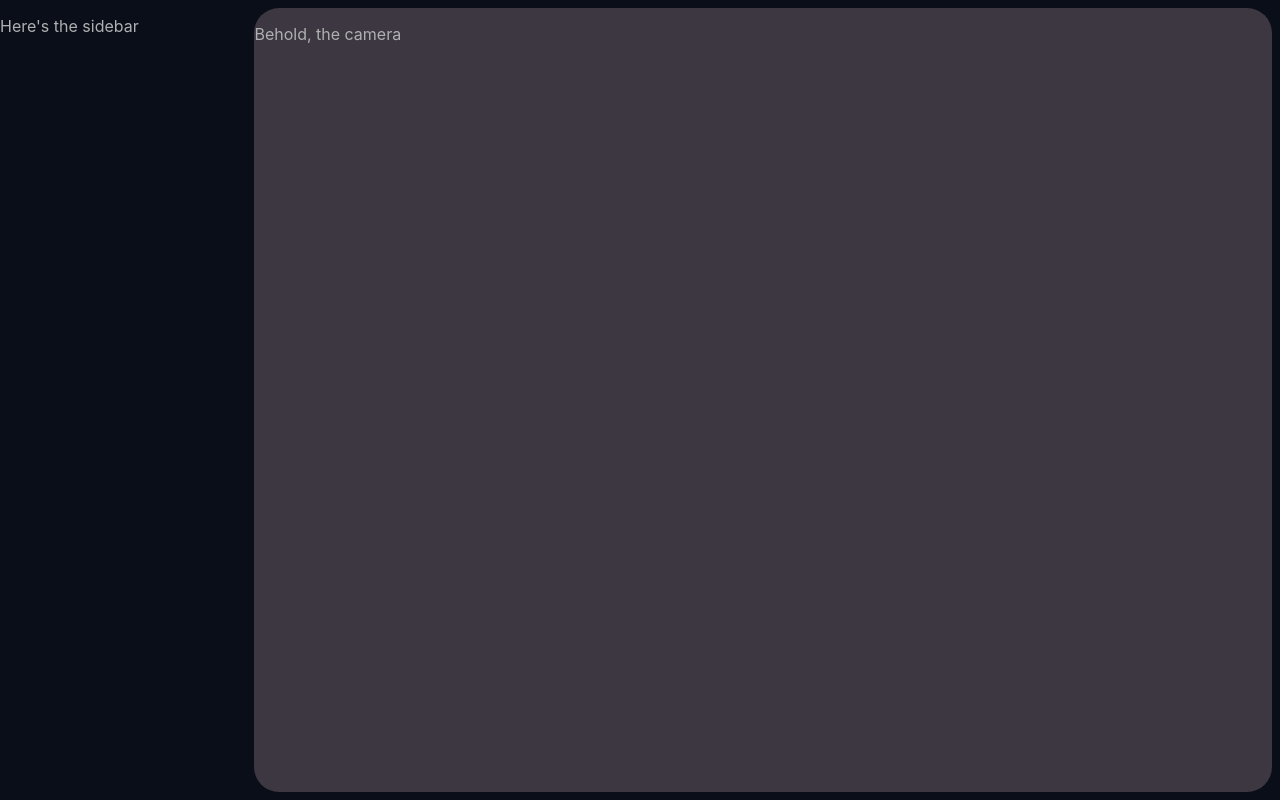
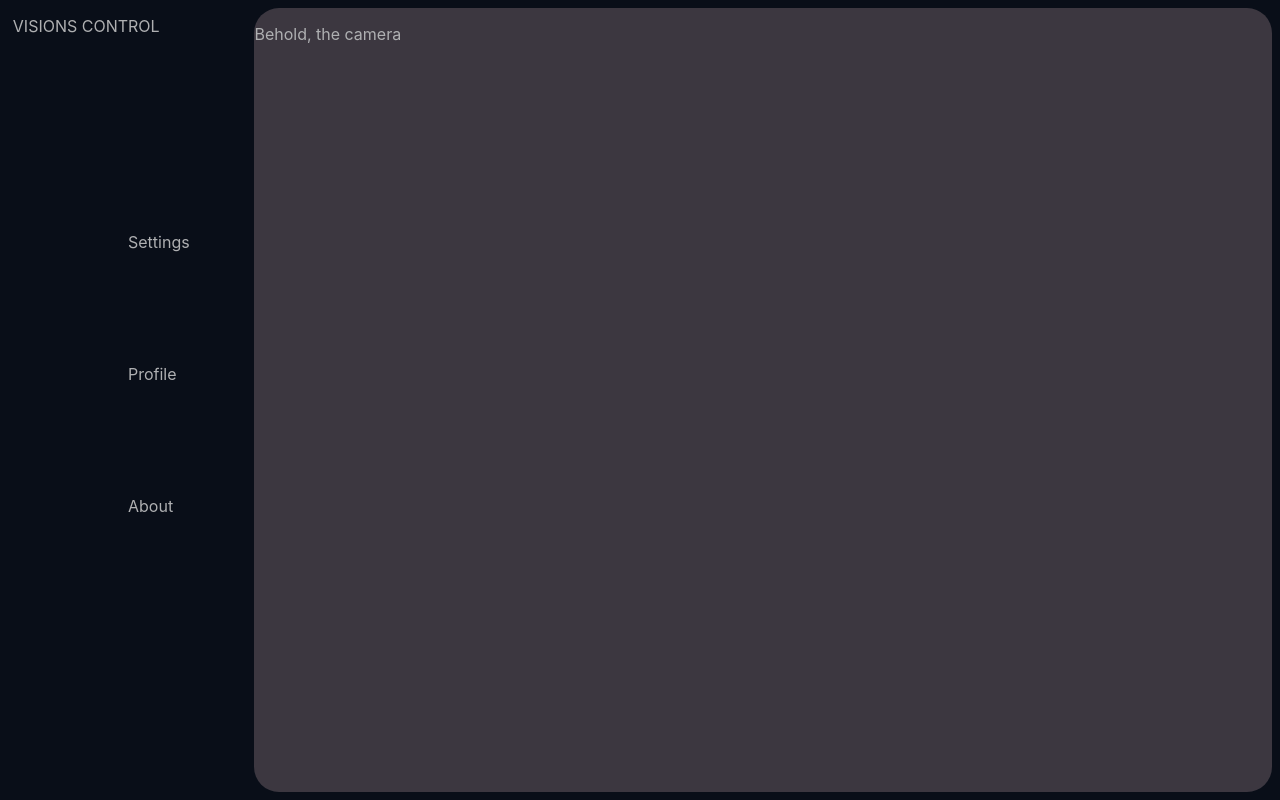
Before and after one commit to aggie-coding-club/Gesture, a React (Create React App) app in the folder front-end/: page / in a window 1280 px wide. Built offline with nearby package versions, Linux system fonts and the light colour scheme.

Commit message:
layout of options on sidebar

```diff
--- a/front-end/src/components/MainScreen/MainLayout.js
+++ b/front-end/src/components/MainScreen/MainLayout.js
@@ -32,11 +32,8 @@ export default function MainLayout() {
       <div style={sideScreen}>
         <SideBar/>
       </div>
-
-        <div style={cameraScreen}>
+      <div style={cameraScreen}>
           <CameraScreen />
-
-
       </div>
     </div>
   )
--- /dev/null
+++ b/front-end/src/components/MainScreen/Options.js
@@ -0,0 +1,12 @@
+import React from "react"
+
+export default function Options({name}) {
+  const anOptionStyle = {
+    padding: "5vh 0 5vh 0"
+  }
+  return (
+    <div style={anOptionStyle}>
+      <p>{name}</p>
+    </div>
+  )
+}
--- a/front-end/src/components/MainScreen/SideBar.js
+++ b/front-end/src/components/MainScreen/SideBar.js
@@ -1,14 +1,28 @@
 import React from "react"
+import Options from "./Options";
 
 
 export default function SideBar() {
-  const sidebar = {
+  const logo = {
+    height: "10vh",
+    paddingLeft: "1vw"
+  }
 
+  const optionStyle = {
+    padding: "10vh 0 10vh 10vw",
   }
 
   return (
-    <div style={sidebar}>
-      <p>Here's the sidebar</p>
+    <div>
+      <div style={logo}>
+        <p>VISIONS CONTROL</p>
+      </div>
+      <div style={optionStyle}>
+        <Options name={"Settings"}/>
+        <Options name={"Profile"}/>
+        <Options name={"About"}/>
+      </div>
+
     </div>
   )
 }
```
Also changed, not shown: front-end/src/components/MainScreen/CameraScreen.js (line endings or trailing spaces).
